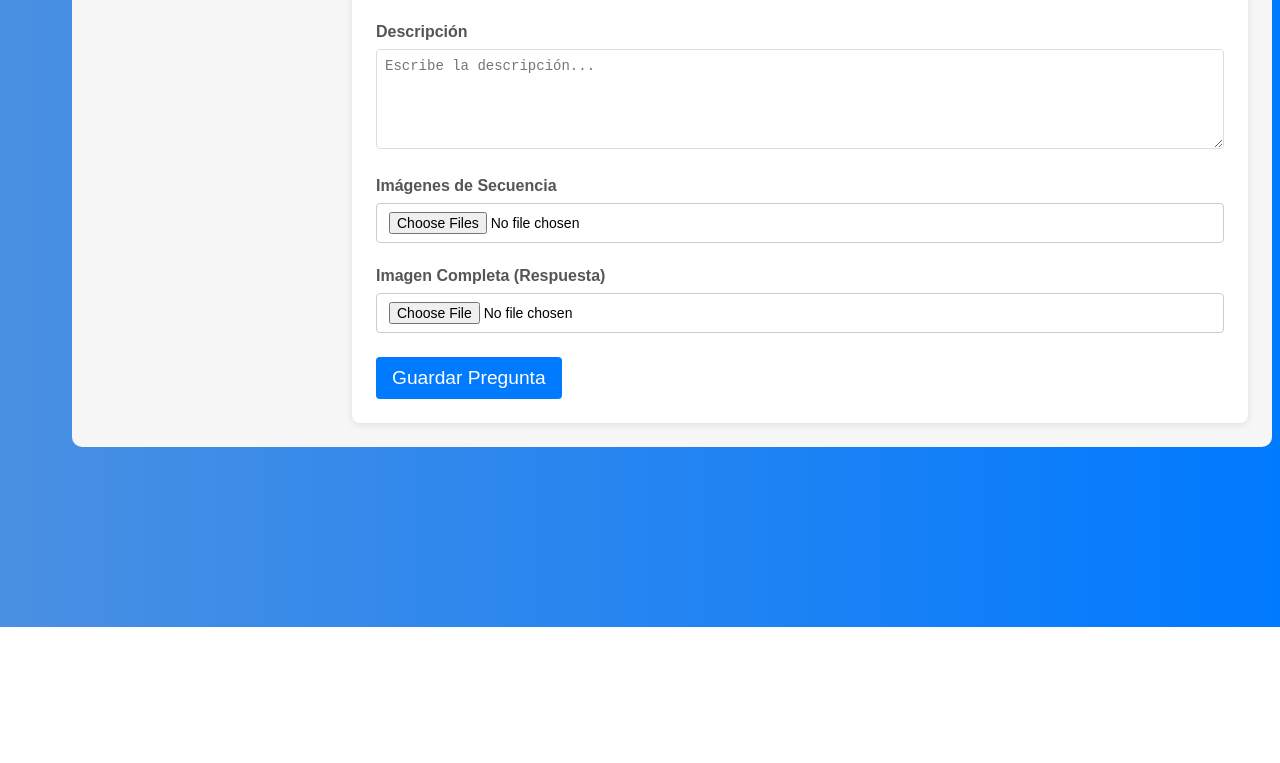
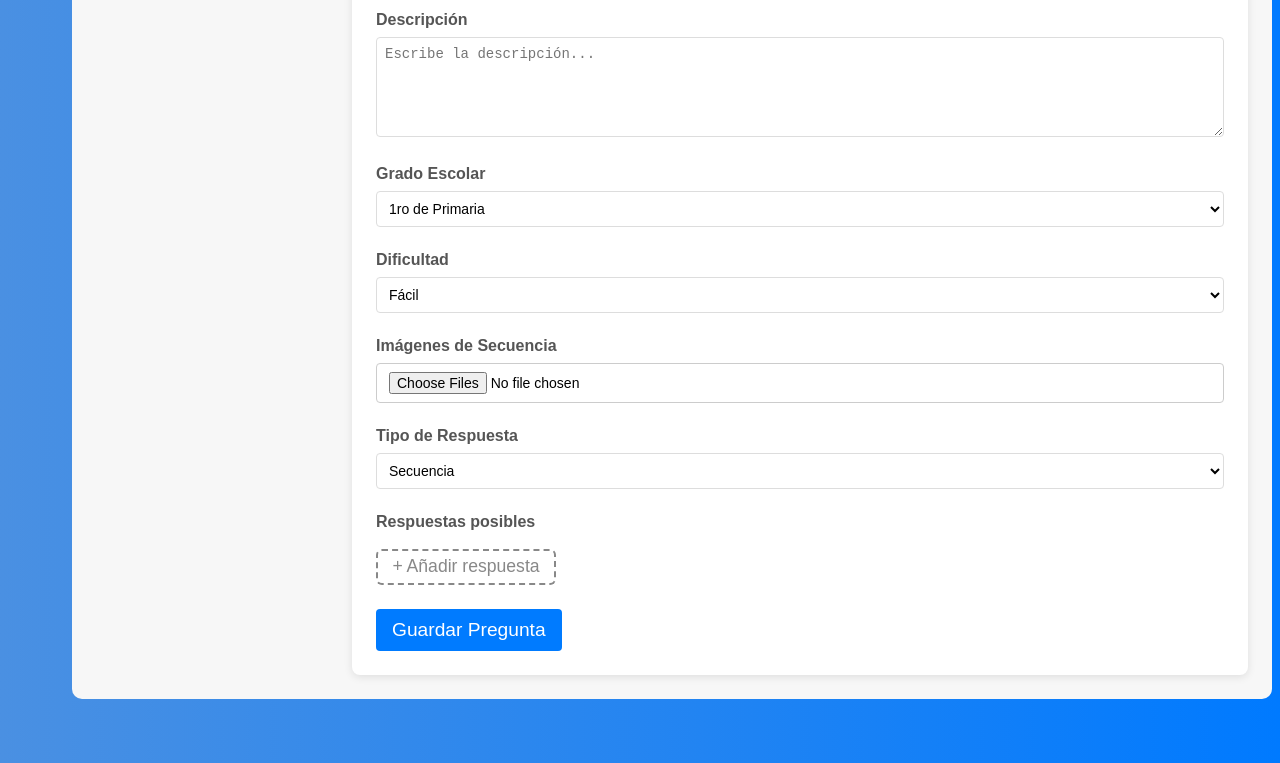
Before and after one commit to v3gack/deployPweb, a React (Create React App) app in the folder programacion-web/: page /seleccion in a window 1280 px wide. Shown: the part 391-1154 px from the top of the page. Before the commit the page ends 1018 px from the top, so only its background shows below. Built offline with nearby package versions, Linux system fonts and the light colour scheme; the HTML template or start-up script is replaced by a standard one.

Commit message:
feat: multiples posibles respuestas de tipo secuencia o unica

```diff
--- a/programacion-web/src/components/EditorPregunta.css
+++ b/programacion-web/src/components/EditorPregunta.css
@@ -36,7 +36,7 @@ html, body, #root {
     display: flex;
     flex: 1;
     gap: 16px;
-    padding-top: 64px;
+    padding-top: 0;
     min-height: 0;
   }
 
@@ -102,6 +102,16 @@ html, body, #root {
     border-radius: 4px;
     font-size: 14px;
     box-sizing: border-box;
+  }
+
+  .form-group select {
+    width: 100%;
+    padding: 8px 12px;
+    border: 1px solid #ccc;
+    border-radius: 4px;
+    font-size: 14px;
+    box-sizing: border-box;
+    background: #fff;
   }
 
   /* Lista de imágenes de secuencia */
@@ -193,3 +203,154 @@ html, body, #root {
   .submit-button:hover {
     background-color: #0069d9;
   }
+
+  .todas-respuestas {
+    display: flex;
+    flex-direction: column;
+    gap: 18px;
+  }
+  .respuesta-posible {
+    border: 1px solid #ddd;
+    border-radius: 8px;
+    padding: 12px;
+    background: #fafafa;
+  }
+  .respuesta-header {
+    display: flex;
+    align-items: center;
+    gap: 12px;
+    margin-bottom: 8px;
+  }
+  .respuesta-slots {
+    display: flex;
+    gap: 10px;
+    align-items: center;
+    flex-wrap: wrap;
+  }
+  .respuesta-slot {
+    position: relative;
+    border: 2px dashed #bbb;
+    border-radius: 8px;
+    width: 90px;
+    height: 90px;
+    display: flex;
+    align-items: center;
+    justify-content: center;
+    background: #fff;
+  }
+  .respuesta-slot img {
+    max-width: 80px;
+    max-height: 80px;
+    border-radius: 6px;
+  }
+  .respuesta-slot button {
+    position: absolute;
+    top: 2px;
+    right: 2px;
+    background: #e71e1e;
+    color: #fff;
+    border: none;
+    border-radius: 50%;
+    width: 22px;
+    height: 22px;
+    cursor: pointer;
+    font-size: 1rem;
+    line-height: 1;
+  }
+  .add-respuesta {
+    margin-top: 10px;
+    width: 180px;
+    height: 36px;
+    border-radius: 6px;
+    border: 2px dashed #888;
+    background: #fff;
+    color: #888;
+    font-size: 1.1rem;
+    cursor: pointer;
+    align-items: center;
+    justify-content: center;
+    transition: background 0.2s;
+    padding: 0;
+  }
+  .add-respuesta:hover {
+    background: #f0f0f0;
+  }
+
+  .eliminar-respuesta {
+    background: #e71e1e;
+    color: #fff;
+    border: none;
+    border-radius: 50%;
+    width: 28px;
+    height: 28px;
+    font-size: 1.2rem;
+    display: flex;
+    justify-content: center;
+    cursor: pointer;
+    margin-left: auto;
+    transition: background 0.2s;
+    padding: 0;
+  }
+  .eliminar-respuesta:hover {
+    background: #b30000;
+  }
+
+  .add-imagen {
+    width: 40px;
+    height: 40px;
+    border-radius: 50%;
+    border: 2px dashed #888;
+    background: #fff;
+    color: #888;
+    font-size: 2rem;
+    display: flex;
+    align-items: center;
+    justify-content: center;
+    cursor: pointer;
+    transition: background 0.2s;
+    margin-left: 4px;
+    position: relative;
+    overflow: hidden;
+    line-height: 40px; /* Asegura el centrado vertical */
+    text-align: center; /* Centrado horizontal */
+    padding: 0;
+  }
+  .add-imagen:hover {
+    background: #f0f0f0;
+  }
+  .add-imagen input[type="file"] {
+    display: none;
+  }
+
+  /* Centrar la X en el botón rojo de eliminar imagen */
+  .eliminar-imagen {
+    position: absolute;
+    top: 50%;
+    right: 4px;
+    transform: translateY(-50%);
+    background: #e71e1e;
+    color: #fff;
+    border: none;
+    border-radius: 50%;
+    width: 22px;
+    height: 22px;
+    cursor: pointer;
+    font-size: 1rem;
+    display: flex;
+    align-items: center;
+    justify-content: center;
+    padding: 0;
+    transition: background 0.2s;
+  }
+  .eliminar-imagen:hover {
+    background: #b30000;
+  }
+
+  /* Ajuste para que el título no se corte */
+  .page-title {
+    position: static;
+    font-size: 24px;
+    font-weight: bold;
+    color: #333;
+    margin: 0 0 24px 0;
+  }
--- a/programacion-web/src/components/QuestionEditor.jsx
+++ b/programacion-web/src/components/QuestionEditor.jsx
@@ -6,8 +6,38 @@ export default function InteractiveQuestionEditor() {
   const [title, setTitle] = useState('');
   const [description, setDescription] = useState('');
   const [sequenceFiles, setSequenceFiles] = useState([]);
-  const [completeImage, setCompleteImage] = useState(null);
   const [orderMapping, setOrderMapping] = useState({});
+  const [grado, setGrado] = useState('primaria');
+  const [dificultad, setDificultad] = useState('easy');
+  const [respuestaTipo, setRespuestaTipo] = useState('secuencia'); // 'secuencia' o 'unica'
+  const [respuestas, setRespuestas] = useState([]); // [{ imagenes: [File] }]
+
+  const handleAddRespuesta = () => {
+    setRespuestas([...respuestas, { imagenes: [] }]);
+  };
+
+  const handleAddImagen = (idx, file) => {
+    setRespuestas(respuestas.map((r, i) =>
+      i === idx
+        ? {
+            ...r,
+            imagenes: respuestaTipo === 'unica' ? [file] : [...r.imagenes, file],
+          }
+        : r
+    ));
+  };
+
+  const handleRemoveImagen = (idx, imgIdx) => {
+    setRespuestas(respuestas.map((r, i) =>
+      i === idx
+        ? { ...r, imagenes: r.imagenes.filter((_, j) => j !== imgIdx) }
+        : r
+    ));
+  };
+
+  const handleRemoveRespuesta = (idx) => {
+    setRespuestas(respuestas.filter((_, i) => i !== idx));
+  };
 
   // Handle sequence image selection
   const handleSequenceChange = (e) => {
@@ -46,11 +76,6 @@ export default function InteractiveQuestionEditor() {
     });
   };
 
-  const handleCompleteChange = (e) => {
-    const file = e.target.files[0];
-    setCompleteImage(file);
-  };
-
   const handleOrderChange = (index, value) => {
     setOrderMapping((map) => ({ ...map, [index]: value }));
   };
@@ -60,12 +85,34 @@ export default function InteractiveQuestionEditor() {
     const formData = new FormData();
     formData.append('title', title);
     formData.append('description', description);
+    formData.append('grado', grado);
+    formData.append('dificultad', dificultad);
+
+    // Secuencia de imágenes principal (si aplica)
     sequenceFiles.forEach((file, idx) => {
       formData.append(`sequence_${idx}`, file);
       formData.append(`order_${idx}`, orderMapping[idx] || '');
     });
-    if (completeImage) formData.append('complete', completeImage);
-    console.log('Submitting', { title, description, sequenceFiles, orderMapping, completeImage });
+
+    // Respuestas posibles
+    respuestas.forEach((respuesta, idx) => {
+      respuesta.imagenes.forEach((img, imgIdx) => {
+        formData.append(`respuesta_${idx}_img_${imgIdx}`, img);
+      });
+      // Guarda el tipo de respuesta para cada respuesta (opcional, ya que todas son del mismo tipo)
+      formData.append(`respuesta_${idx}_tipo`, respuestaTipo);
+    });
+
+    console.log('Submitting', {
+      title,
+      description,
+      grado,
+      dificultad,
+      sequenceFiles,
+      orderMapping,
+      respuestas,
+      respuestaTipo,
+    });
     // TODO: enviar formData a servidor
   };
 
@@ -100,6 +147,43 @@ export default function InteractiveQuestionEditor() {
                 rows={3}
                 placeholder="Escribe la descripción..."
               />
+            </div>
+
+            <div className="form-group">
+              <label htmlFor="grado">Grado Escolar</label>
+              <select
+                id="grado"
+                value={grado}
+                onChange={(e) => setGrado(e.target.value)}
+                required
+              >
+                <option value="1primaria">1ro de Primaria</option>
+                <option value="2primaria">2do de Primaria</option>
+                <option value="3primaria">3ro de Primaria</option>
+                <option value="4primaria">4to de Primaria</option>
+                <option value="5primaria">5to de Primaria</option>
+                <option value="6primaria">6to de Primaria</option>
+                <option value="1secundaria">1ro de Secundaria</option>
+                <option value="2secundaria">2do de Secundaria</option>
+                <option value="3secundaria">3ro de Secundaria</option>
+                <option value="4secundaria">4to de Secundaria</option>
+                <option value="5secundaria">5to de Secundaria</option>
+                <option value="6secundaria">6to de Secundaria</option>
+              </select>
+            </div>
+
+            <div className="form-group">
+              <label htmlFor="dificultad">Dificultad</label>
+              <select
+                id="dificultad"
+                value={dificultad}
+                onChange={(e) => setDificultad(e.target.value)}
+                required
+              >
+                <option value="easy">Fácil</option>
+                <option value="medium">Media</option>
+                <option value="hard">Difícil</option>
+              </select>
             </div>
 
             <div className="form-group">
@@ -146,18 +230,61 @@ export default function InteractiveQuestionEditor() {
             </div>
 
             <div className="form-group">
-              <label htmlFor="complete">Imagen Completa (Respuesta)</label>
-              <input
-                id="complete"
-                type="file"
-                accept="image/*"
-                onChange={handleCompleteChange}
-              />
-              {completeImage && (
-                <div className="complete-preview">
-                  <img src={URL.createObjectURL(completeImage)} alt="complete" />
-                </div>
-              )}
+              <label>Tipo de Respuesta</label>
+              <select
+                value={respuestaTipo}
+                onChange={e => {
+                  setRespuestaTipo(e.target.value);
+                  setRespuestas([]); // Limpiar respuestas al cambiar tipo
+                }}
+              >
+                <option value="secuencia">Secuencia</option>
+                <option value="unica">Imagen única</option>
+              </select>
+            </div>
+
+            <div className="form-group">
+              <label>Respuestas posibles</label>
+              <div className="todas-respuestas">
+                {respuestas.map((respuesta, idx) => (
+                  <div key={idx} className="respuesta-posible">
+                    <div className="respuesta-header">
+                      <span>Respuesta {idx + 1}</span>
+                      <button
+                        type="button"
+                        className="eliminar-respuesta"
+                        title="Eliminar respuesta"
+                        onClick={() => handleRemoveRespuesta(idx)}
+                      >✖</button>
+                    </div>
+                    <div className="respuesta-slots">
+                      {respuesta.imagenes.map((img, imgIdx) => (
+                        <div key={imgIdx} className="respuesta-slot">
+                          <img src={URL.createObjectURL(img)} alt={`respuesta-${idx}-${imgIdx}`} />
+                          <button
+                            type="button"
+                            className="eliminar-imagen"
+                            title="Eliminar imagen"
+                            onClick={() => handleRemoveImagen(idx, imgIdx)}
+                          >✖</button>
+                        </div>
+                      ))}
+                      {(respuestaTipo === 'secuencia' || respuesta.imagenes.length === 0) && (
+                        <label className="add-imagen">
+                          +
+                          <input
+                            type="file"
+                            accept="image/*"
+                            style={{ display: 'none' }}
+                            onChange={e => handleAddImagen(idx, e.target.files[0])}
+                          />
+                        </label>
+                      )}
+                    </div>
+                  </div>
+                ))}
+                <button type="button" className="add-respuesta" onClick={handleAddRespuesta}>+ Añadir respuesta</button>
+              </div>
             </div>
 
             <button type="submit" className="submit-button">
```
